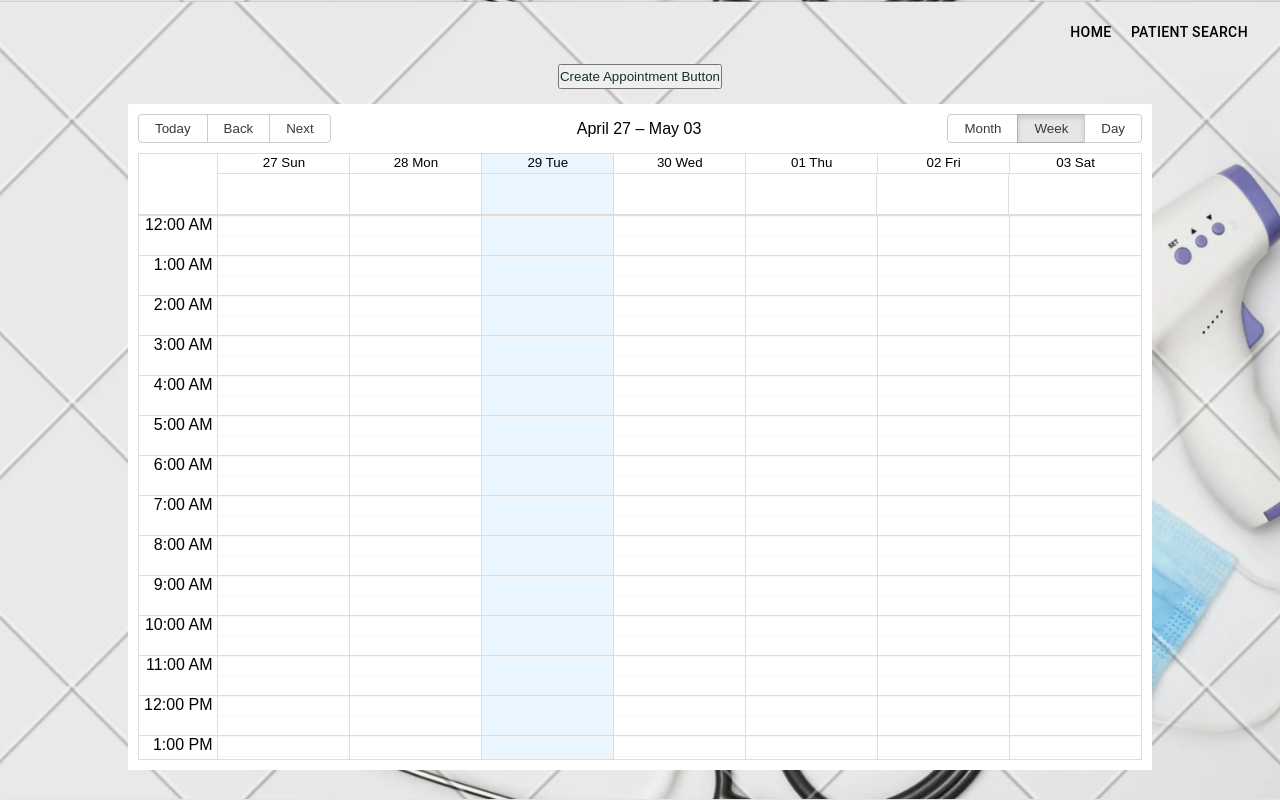
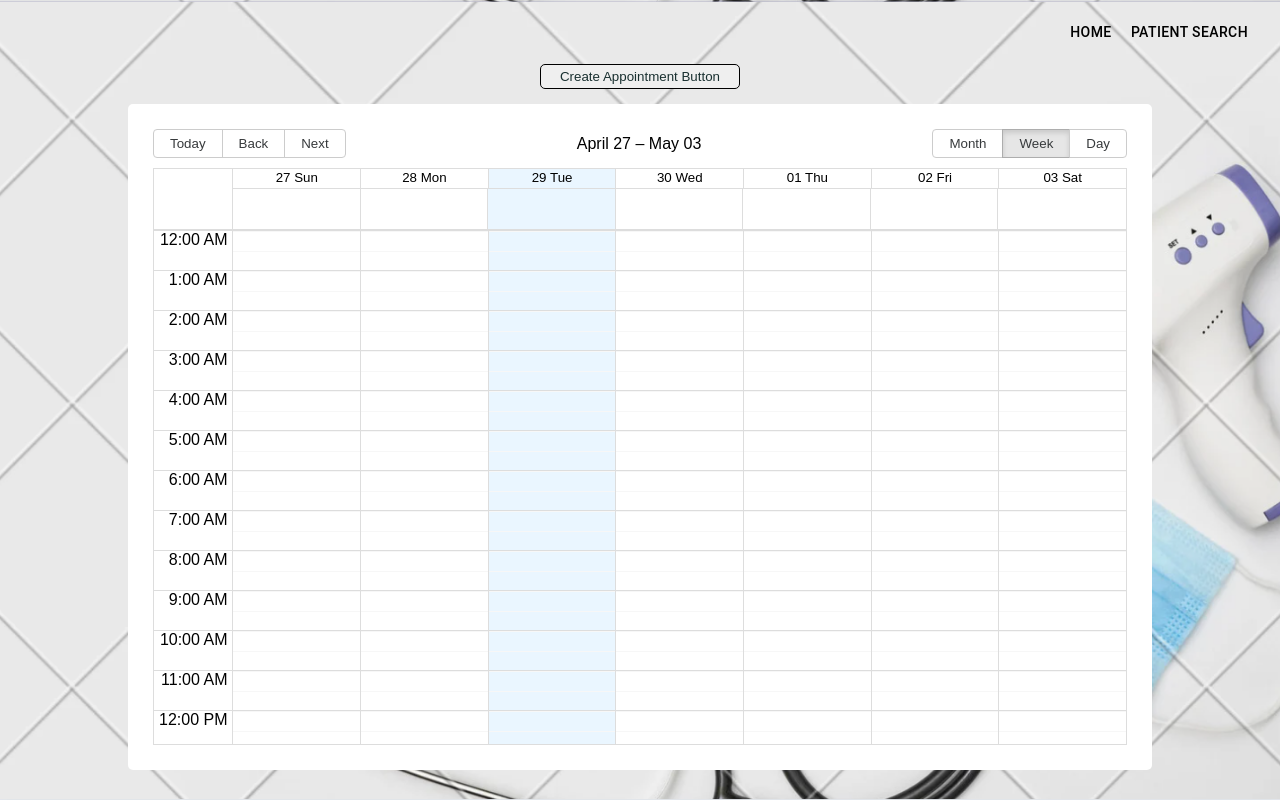
Before and after one commit to B1gYoshi/gupta-care, a Next.js app in the folder frontend/: page /clinician/home in a window 1280 px wide. Built offline with nearby package versions, Linux system fonts and the light colour scheme; no server answers.

Commit message:
styled the home pages

```diff
--- a/frontend/app/patient/home/home.css
+++ b/frontend/app/patient/home/home.css
@@ -1,4 +1,4 @@
 .calendarHolder {
-    padding: 5% 10% 5% 10%;
+    padding: 2% 10% 2% 10%;
     height: 100%;
 }
--- a/frontend/components/calendar.css
+++ b/frontend/components/calendar.css
@@ -10,11 +10,19 @@
     background-color: white;
     padding: 10px;
     border-radius: 1px;
+    padding: 25px;
+
+    border-radius: 5px;
   }
 
 .createButton {
     height: 25px;
+    width: 200px;
     color: rgb(25, 48, 48);
+
+    border: solid 1px;
+    border-color: black;
+    border-radius: 5px;
 }
 
 .calendarRoot {
```
